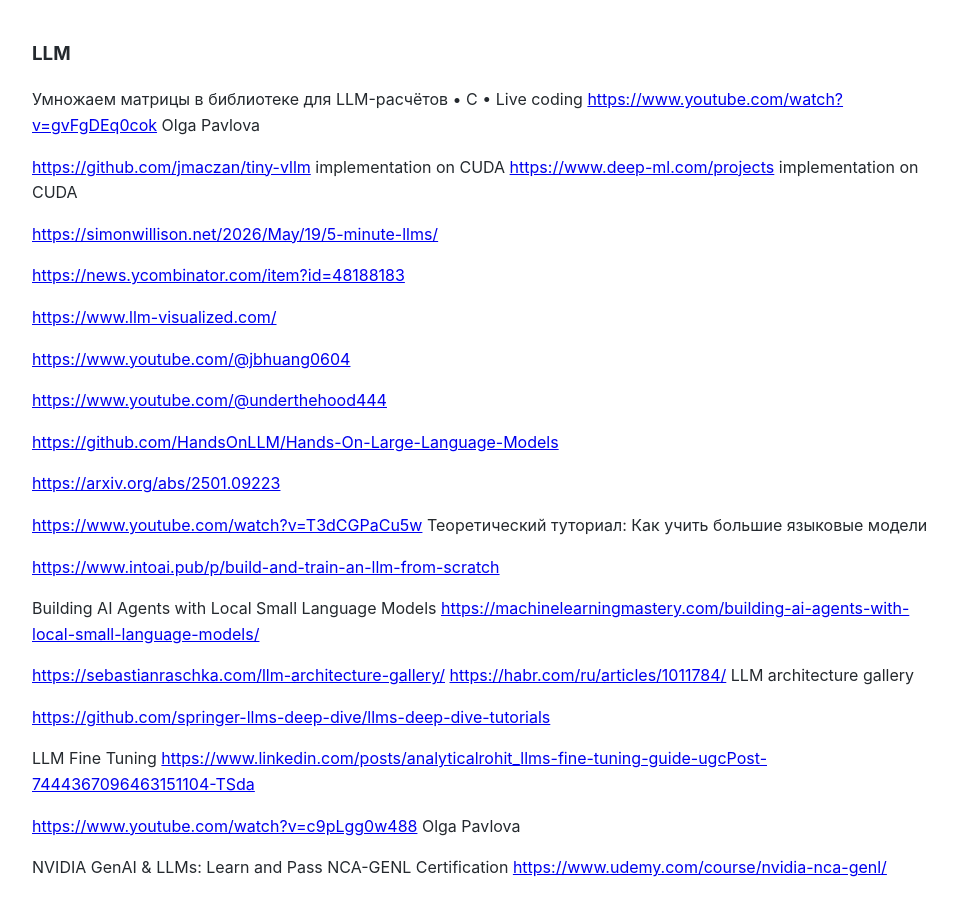
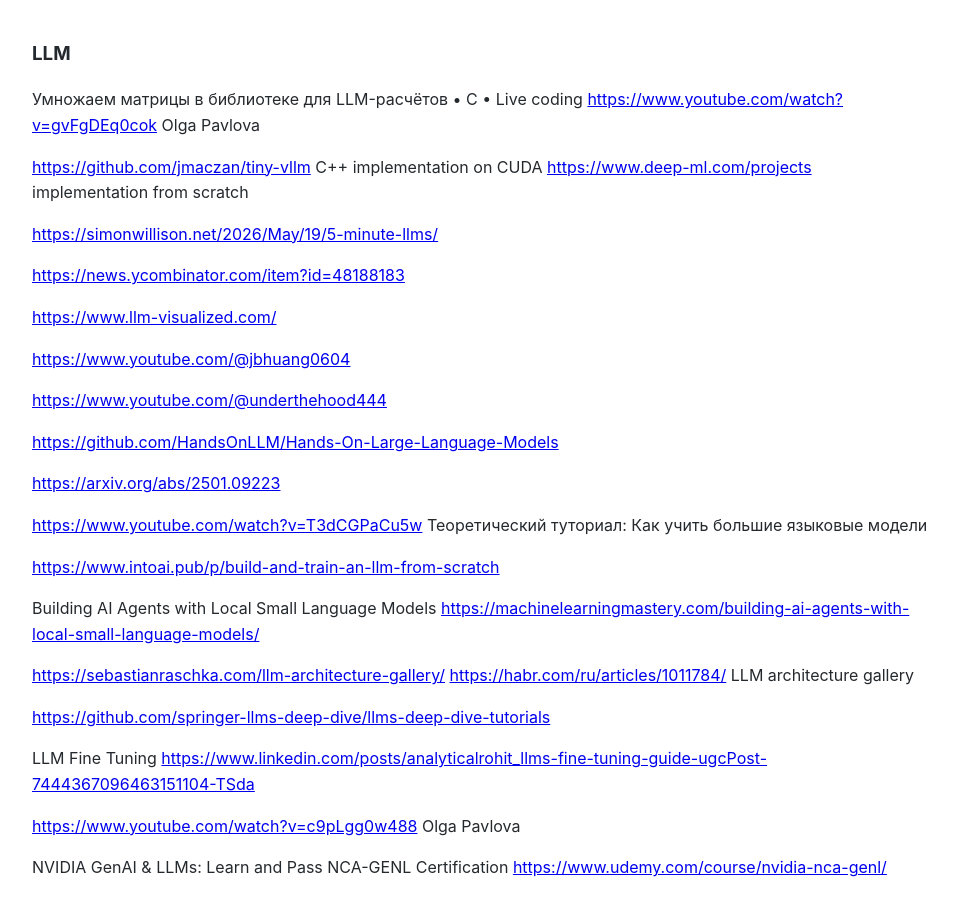
Before and after one commit to Michael-Lubinsky/michael-lubinsky.github.com, a Jekyll site: the page built from ml/llm.md, in a window 1280 px wide and 900 px high. Shown: the whole window, without its empty margins (158-1115 px from the left). Built offline with Jekyll 4.4.1, drawn with Linux system fonts in a browser that asks for light colours; our own code applies the rules of GitHub Pages for plain Markdown files.

Commit message:
Update llm.md

```diff
--- a/ml/llm.md
+++ b/ml/llm.md
@@ -4,8 +4,8 @@
 <https://www.youtube.com/watch?v=gvFgDEq0cok>
 Olga Pavlova
 
-<https://github.com/jmaczan/tiny-vllm> implementation on CUDA
-<https://www.deep-ml.com/projects> implementation on CUDA
+<https://github.com/jmaczan/tiny-vllm> C++ implementation on CUDA
+<https://www.deep-ml.com/projects> implementation from scratch
 
 <https://simonwillison.net/2026/May/19/5-minute-llms/>
 
```
